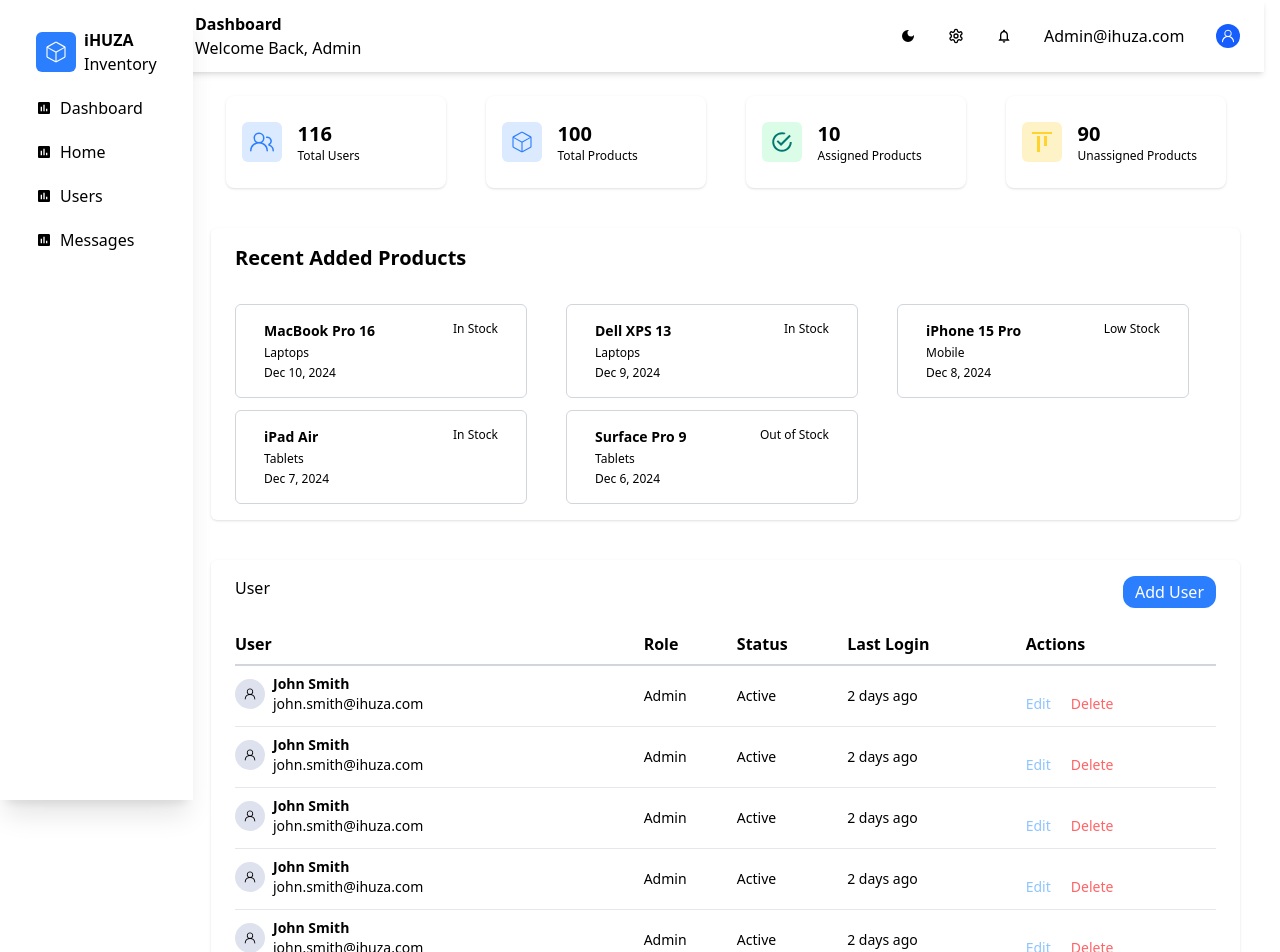
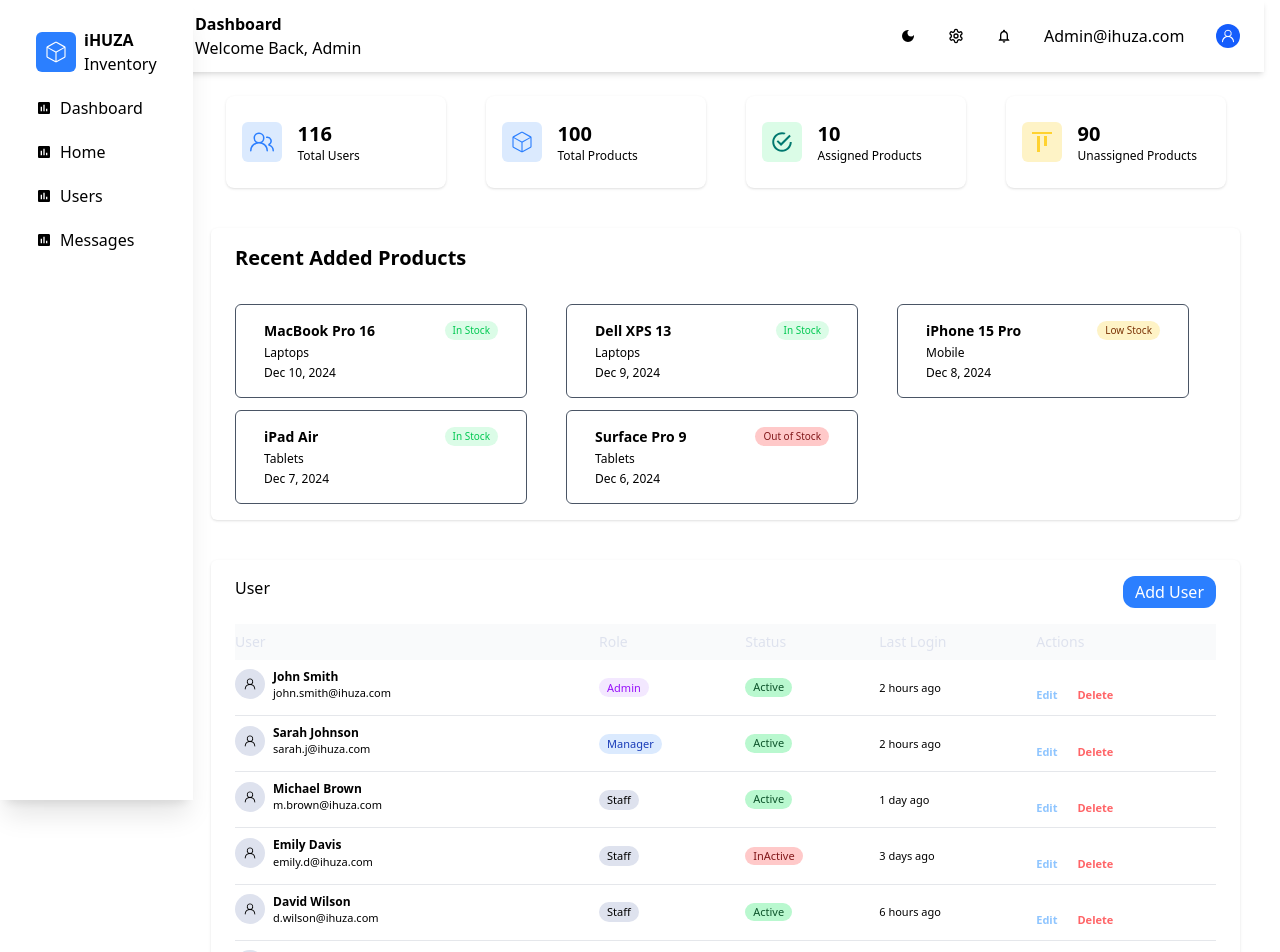
Before and after one commit to kubwimanav/beck-end, a React (Vite) app in the folder dashboard/: page / in a window 1280 px wide. Shown: the top 952 px of the page. Built offline with nearby package versions, Linux system fonts and the light colour scheme.

Commit message:
darkmode

```diff
--- a/dashboard/src/App.jsx
+++ b/dashboard/src/App.jsx
@@ -1,15 +1,13 @@
-import { useState } from 'react'
-import reactLogo from './assets/react.svg'
-import viteLogo from '/vite.svg'
 import './App.css'
 import Layout from './components/Layout'
+import { ThemeProvider } from './context/ThemeContext'
 
 function App() {
 
   return (
-    <div>
+    <ThemeProvider>
       <Layout/>
-   </div>
+   </ThemeProvider>
   )
 }
 
--- a/dashboard/src/components/CardText.jsx
+++ b/dashboard/src/components/CardText.jsx
@@ -1,14 +1,20 @@
 import React from 'react'
+import { useTheme } from '../hooks/theme'
 
-export default function CardText({title,date,description,button}) {
+export default function CardText({ title, date, description, button,className }) {
+  const { theme } = useTheme();
   return (
-    <div className=' flex flex-row justify-between w-73 px-7 py-4 border-1 border-gray-300 bg-white rounded-md '>
-          <div className=' flex flex-col gap-1'>
-              <h3 className=' font-bold text-sm'>{title}</h3>
-              <p className=' text-xs'>{description}</p>
-              <p className=' text-xs'>{ date}</p>
-          </div>
-          <p  className='text-xs'>{ button}</p>
+    <div
+      className={`flex flex-row justify-between w-73 px-7 py-4 border-1 border-gray-600 rounded-md ${
+        theme === "light" ? "bg-white" : "bg-[#1e293b]"
+      } `}
+    >
+      <div className=" flex flex-col gap-1">
+        <h3 className=" font-bold text-sm">{title}</h3>
+        <p className=" text-xs">{description}</p>
+        <p className=" text-xs">{date}</p>
+      </div>
+      <p className={className}>{button}</p>
     </div>
-  )
+  );
 }
--- a/dashboard/src/components/Cards.jsx
+++ b/dashboard/src/components/Cards.jsx
@@ -1,15 +1,21 @@
 import React from 'react'
+import { useTheme } from '../hooks/theme'
 
-function Cards({icon,title,describtion}) {
+function Cards({ icon, title, describtion }) {
+  const { theme } = useTheme();
   return (
-    <div className=' flex flex-row items-center  gap-4 shadow-sm w-55 bg-white rounded-lg px-4 py-6'>
-          <div>{icon}</div>
-          <div>
-              <h3 className=' font-bold text-xl'>{title}</h3>
-              <p className=' text-xs'>{ describtion}</p>
-          </div>
+    <div
+      className={`flex flex-row items-center  gap-4 shadow-sm w-55 rounded-lg px-4 py-6 ${
+        theme === "light" ? "bg-white" : "bg-[#1e293b] border-1 border-gray-600"
+      }`}
+    >
+      <div>{icon}</div>
+      <div>
+        <h3 className=" font-bold text-xl">{title}</h3>
+        <p className=" text-xs">{describtion}</p>
+      </div>
     </div>
-  )
+  );
 }
 
 export default Cards
--- a/dashboard/src/components/DashHome.jsx
+++ b/dashboard/src/components/DashHome.jsx
@@ -7,76 +7,95 @@ import { GoPeople } from "react-icons/go";
 import { GoPerson } from "react-icons/go";
 import Cards from './cards';
 import CardText from './CardText';
+import { useTheme } from '../hooks/theme';
 
 
 
 
 function DashHome() {
+  const { theme } = useTheme();
+
   const tabledate = [
-  {    name: "John Smith",
+    {
+      name: "John Smith",
       email: "john.smith@ihuza.com",
       role: "Admin",
       status: "Active",
+      time: "2 hours ago",
+    },
+    {
+      name: "Sarah Johnson",
+      email: "sarah.j@ihuza.com",
+      role: "Manager",
+      status: "Active",
+      time: "2 hours ago",
+    },
+    {
+      name: "Michael Brown",
+      email: "m.brown@ihuza.com",
+      role: "Staff",
+      status: "Active",
+      time: "1 day ago",
+    },
+    {
+      name: "Emily Davis",
+      email: "emily.d@ihuza.com",
+      role: "Staff",
+      status: "InActive",
+      time: "3 days ago",
+    },
+    {
+      name: "David Wilson",
+      email: "d.wilson@ihuza.com",
+      role: "Staff",
+      status: "Active",
+      time: "6 hours ago",
+    },
+    {
+      name: "Lisa Anderson",
+      email: "lisa.a@ihuza.com",
+      role: "Manager",
+      status: "Active",
+      time: "30 min ago",
+    },
+    {
+      name: "Robert Taylor",
+      email: "r.taylor@ihuza.com",
+      role: "Staff",
+      status: "Active",
       time: "2 days ago",
-
     },
-     {    name: "John Smith",
-      email: "john.smith@ihuza.com",
+    {
+      name: "Jennifer Miller",
+      email: "j.miller@ihuza.com",
+      role: "Staff",
+      status: "Active",
+      time: "4 hours ago",
+    },
+    {
+      name: "Christopher Lee",
+      email: "c.lee@ihuza.com",
       role: "Admin",
       status: "Active",
-      time: "2 days ago",
-
-    }, {    name: "John Smith",
-      email: "john.smith@ihuza.com",
-      role: "Admin",
-      status: "Active",
-      time: "2 days ago",
-
-    }, {    name: "John Smith",
-      email: "john.smith@ihuza.com",
-      role: "Admin",
-      status: "Active",
-      time: "2 days ago",
-
-    }, {    name: "John Smith",
-      email: "john.smith@ihuza.com",
-      role: "Admin",
-      status: "Active",
-      time: "2 days ago",
-
-    }, {    name: "John Smith",
-      email: "john.smith@ihuza.com",
-      role: "Admin",
-      status: "Active",
-      time: "2 days ago",
-
-    }, {    name: "John Smith",
-      email: "john.smith@ihuza.com",
-      role: "Admin",
-      status: "Active",
-      time: "2 days ago",
-
-    }, {    name: "John Smith",
-      email: "john.smith@ihuza.com",
-      role: "Admin",
-      status: "Active",
-      time: "2 days ago",
-
-    }, {    name: "John Smith",
-      email: "john.smith@ihuza.com",
-      role: "Admin",
-      status: "Active",
-      time: "2 days ago",
-
-    }, {    name: "John Smith",
-      email: "john.smith@ihuza.com",
-      role: "Admin",
-      status: "Active",
-      time: "2 days ago",
-
+      time: "1 hour ago",
     },
-
-]
+    {
+      name: "Amanda White",
+      email: "a.white@ihuza.com",
+      role: "Staff",
+      status: "InActive",
+      time: "1 week ago",
+    },
+  ];
+    const roleColors = {
+      Admin: " bg-purple-100 text-purple-600",
+      Manager: "bg-blue-100 text-blue-800",
+      Staff: "bg-[#DEE2EE] text-black",
+  };
+   const activColors = {
+     Active: " bg-green-200 text-green-900",
+     InActive: "bg-red-200 text-red-900",
+   };
 
   const cardicon = [
     {
@@ -104,35 +123,46 @@ function DashHome() {
   const cardtext = [
     {
       title: "MacBook Pro 16",
-      date: "Dec 10, 2024",
+      date: "Dec 10, 2024 ",
       describtion: "Laptops",
       button: "In Stock",
+      buttonClass:
+        "bg-green-100 h-fit px-2 py-[2px] text-[10px] rounded-2xl text-green-500",
     },
     {
       title: "Dell XPS 13",
       date: "Dec 9, 2024",
       describtion: "Laptops",
       button: "In Stock",
+      buttonClass:
+        "bg-green-100 h-fit px-2 py-[2px] text-[10px] rounded-2xl text-green-500",
     },
     {
       title: "iPhone 15 Pro ",
       date: "Dec 8, 2024",
       describtion: "Mobile",
       button: "Low Stock",
+      buttonClass:
+        "bg-amber-100 text-amber-900 h-fit px-2 py-[2px] text-[10px] rounded-2xl",
     },
     {
       title: "iPad Air ",
       date: "Dec 7, 2024",
       describtion: "Tablets",
-      button: "In Stock " ,
+      button: "In Stock ",
+      buttonClass:
+        "bg-green-100 h-fit px-2 py-[2px] text-[10px] rounded-2xl text-green-500",
     },
     {
       title: "Surface Pro 9",
       date: "Dec 6, 2024",
       describtion: "Tablets",
       button: "Out of Stock",
+      buttonClass:
+        "bg-red-200 text-red-900 h-fit px-2 py-[2px] text-[10px] rounded-2xl text-green-500",
     },
   ];
+
   return (
     <div className=" flex flex-col gap-10 px-10 py-6">
       <div className=" flex flex-row gap-10 items-center justify-center">
@@ -144,7 +174,13 @@ function DashHome() {
           />
         ))}
       </div>
-      <div className=" flex flex-col gap-4 shadow-sm rounded-md px-6 py-4">
+      <div
+        className={`flex flex-col gap-4 shadow-sm rounded-md px-6 py-4 ${
+          theme === "light"
+            ? "bg-white"
+            : "bg-[#1e293b] border-1 border-gray-600"
+        }`}
+      >
         <p className=" font-bold text-xl pb-4">Recent Added Products</p>
         <div className=" grid grid-cols-3 gap-3 items-center">
           {cardtext.map((item) => (
@@ -153,11 +189,12 @@ function DashHome() {
               date={item.date}
               description={item.describtion}
               button={item.button}
+              className={item.buttonClass}
             />
           ))}
         </div>
       </div>
-      <div className=" flex flex-col gap-4 shadow-sm rounded-md px-6 py-4">
+      <div className={` flex flex-col gap-4 shadow-sm rounded-md px-6 py-4 ${theme == "light" ? "" : "border-1 border-gray-600"}`}>
         <div className=" flex flex-row justify-between">
           <p>User</p>{" "}
           <button className=" bg-blue-500 text-white px-3 py-1 rounded-xl">
@@ -167,12 +204,12 @@ function DashHome() {
         <div>
           <table className=" w-full text-left border-collapse">
             <thead>
-              <tr className=" border-b-2 border-gray-300">
-                <th className="  py-2">User</th>
-                <th className="  py-2">Role</th>
-                <th className=" py-2">Status</th>
-                <th className="  py-2">Last Login</th>
-                <th className=" py-2">Actions</th>
+              <tr className="  bg-gray-50 text-sm  text-[#DEE2EE]">
+                <th className="  py-2 font-normal">User</th>
+                <th className="  py-2 font-normal">Role</th>
+                <th className=" py-2 font-normal">Status</th>
+                <th className="  py-2 font-normal">Last Login</th>
+                <th className=" py-2 font-normal">Actions</th>
               </tr>
             </thead>
             <tbody className=" text-sm">
@@ -183,16 +220,36 @@ function DashHome() {
                       <GoPerson />
                     </div>
                     <div className=" flex flex-col">
-                      <p className="font-bold">{item.name}</p>
-                      <p>{item.email}</p>
+                      <p className="font-bold text-[12px]">{item.name}</p>
+                      <p className="text-[11px]">{item.email}</p>
                     </div>
                   </td>
-                  <td className=" py-2">{item.role}</td>
-                  <td className=" py-2">{item.status}</td>
-                  <td className=" py-2">{item.time}</td>
+                  <td className="py-2 ">
+                    <p
+                      className={` w-fit py-[2px] px-2 text-[11px] rounded-2xl ${
+                        roleColors[item.role]
+                      }`}
+                    >
+                      {item.role}
+                    </p>
+                  </td>
+                  <td className=" py-2 text-xs">
+                    <p
+                      className={`w-fit py-[2px] px-2 text-[11px] rounded-2xl ${
+                        activColors[item.status]
+                      }`}
+                    >
+                      {item.status}
+                    </p>
+                  </td>
+                  <td className=" py-2 text-[11px]">{item.time}</td>
                   <td className=" py-2 flex flex-row gap-5">
-                    <button className="  text-blue-300 py-1">Edit</button>
-                    <button className=" text-red-400  py-1">Delete</button>
+                    <button className="  text-blue-300 py-1 font-bold text-[11px]">
+                      Edit
+                    </button>
+                    <button className=" text-red-400  py-1 font-bold text-[11px]">
+                      Delete
+                    </button>
                   </td>
                 </tr>
               ))}
--- a/dashboard/src/components/Layout.jsx
+++ b/dashboard/src/components/Layout.jsx
@@ -2,17 +2,24 @@ import React from 'react'
 import Sidebar from './Sidebar'
 import Navbar from './Navbar'
 import DashHome from './DashHome'
+import { useTheme } from '../hooks/theme';
 
 function Layout() {
+    const { theme, toggleTheme } = useTheme();
+
   return (
-    <div className=' flex flex-row bg-white'>
-          <Sidebar />
-          <div className=' w-full ml-[171px]'>
-              <Navbar />
-              <DashHome />
-          </div>
+    <div
+      className={`flex flex-row font-stretch-semi-condensed ${
+        theme === "light" ? "" : "bg-[#1e293b] text-white"
+      }`}
+    >
+      <Sidebar />
+      <div className=" w-full ml-[171px] ">
+        <Navbar />
+        <DashHome />
+      </div>
     </div>
-  )
+  );
 }
 
 export default Layout
--- a/dashboard/src/components/Navbar.jsx
+++ b/dashboard/src/components/Navbar.jsx
@@ -3,20 +3,28 @@ import { MdDarkMode } from "react-icons/md";
 import { LuSettings } from "react-icons/lu";
 import { MdNotificationsNone } from "react-icons/md";
 import { GoPerson } from "react-icons/go";
+import { useTheme } from '../hooks/theme';
 
 function Navbar() {
+  const { theme, toggleTheme } = useTheme();
   return (
-    <div className='flex  flex-row items-center justify-between w-[68.34rem] bg-white py-3 px-6 shadow-md'>
+    <div
+      className={`flex  flex-row items-center justify-between w-[68.34rem] py-3 px-6 shadow-md ${
+        theme === "light" ? "bg-white" : "bg-[#1e293b] text-white border-1 border-gray-700"
+      }`}
+    >
       <div>
-        <h2 className=' font-bold'>Dashboard</h2>
+        <h2 className=" font-bold">Dashboard</h2>
         <p>Welcome Back, Admin</p>
       </div>
-      <div className='flex items-center gap-8'>
-        <MdDarkMode />
+      <div className="flex items-center gap-8">
+        <MdDarkMode
+          onClick={toggleTheme}
+        />
         <LuSettings />
         <MdNotificationsNone />
         <p>Admin@ihuza.com</p>
-        <div className=' bg-blue-600 text-white text-xm rounded-full p-1'>
+        <div className=" bg-blue-600 text-white text-xm rounded-full p-1">
           <GoPerson />
         </div>
       </div>
--- a/dashboard/src/components/Sidebar.jsx
+++ b/dashboard/src/components/Sidebar.jsx
@@ -1,9 +1,11 @@
 import React from 'react'
 import { MdAssessment } from "react-icons/md";
 import { PiCubeLight } from "react-icons/pi";
+import { useTheme } from '../hooks/theme';
 
 
 function Sidebar() {
+  const { theme, toggleTheme } = useTheme();
     const sidebarItems = [
       {
         name: " Dashboard",
@@ -23,13 +25,17 @@ function Sidebar() {
       },
     ];
   return (
-    <div className=" h-screen bg-white w-fit px-9 pt-7 shadow-xl  flex flex-col gap-5 fixed ">
-      <div className='flex flex-row gap-2 items-center'>
-        <div className=' h-10 w-10 bg-blue-500 flex items-center justify-center rounded-md'>
-          <PiCubeLight  className=' text-2xl text-white'/>
+    <div
+      className={` h-screen  w-fit px-9 pt-7 shadow-xl  flex flex-col gap-5 fixed  ${
+        theme === "light" ? "bg-white " : "bg-[#1e293b] text-white border-gray-700 border-1 "
+      }`}
+    >
+      <div className="flex flex-row gap-2 items-center">
+        <div className=" h-10 w-10 bg-blue-500 flex items-center justify-center rounded-md">
+          <PiCubeLight className=" text-2xl text-white" />
         </div>
         <div>
-          <h3 className=' font-bold'>iHUZA</h3>
+          <h3 className=" font-bold">iHUZA</h3>
           <p>Inventory</p>
         </div>
       </div>
--- /dev/null
+++ b/dashboard/src/context/ThemeContext.jsx
@@ -0,0 +1,18 @@
+import { createContext, useState } from "react";
+
+// eslint-disable-next-line react-refresh/only-export-components
+export const ThemeContext = createContext();
+
+export const ThemeProvider = ({ children }) => {
+  const [theme, setTheme] = useState("light");
+
+  const toggleTheme = () => {
+    setTheme((prevTheme) => (prevTheme === "light" ? "dark" : "light"));
+  };
+
+  return (
+    <ThemeContext.Provider value={{ theme, toggleTheme }}>
+      {children}
+    </ThemeContext.Provider>
+  );
+};
--- /dev/null
+++ b/dashboard/src/hooks/theme.js
@@ -0,0 +1,12 @@
+import { useContext } from "react";
+import { ThemeContext } from "../context/ThemeContext";
+
+export const useTheme = () => {
+  const context = useContext(ThemeContext);
+
+  if (context === undefined) {
+    throw new Error("Context is Undefined");
+  }
+
+  return context;
+};
--- a/dashboard/src/index.css
+++ b/dashboard/src/index.css
@@ -1 +1,2 @@
+@import url('https://fonts.googleapis.com/css2?family=Inter:wght@400;600&family=Poppins:wght@500;700&display=swap');
 @import "tailwindcss";
```
